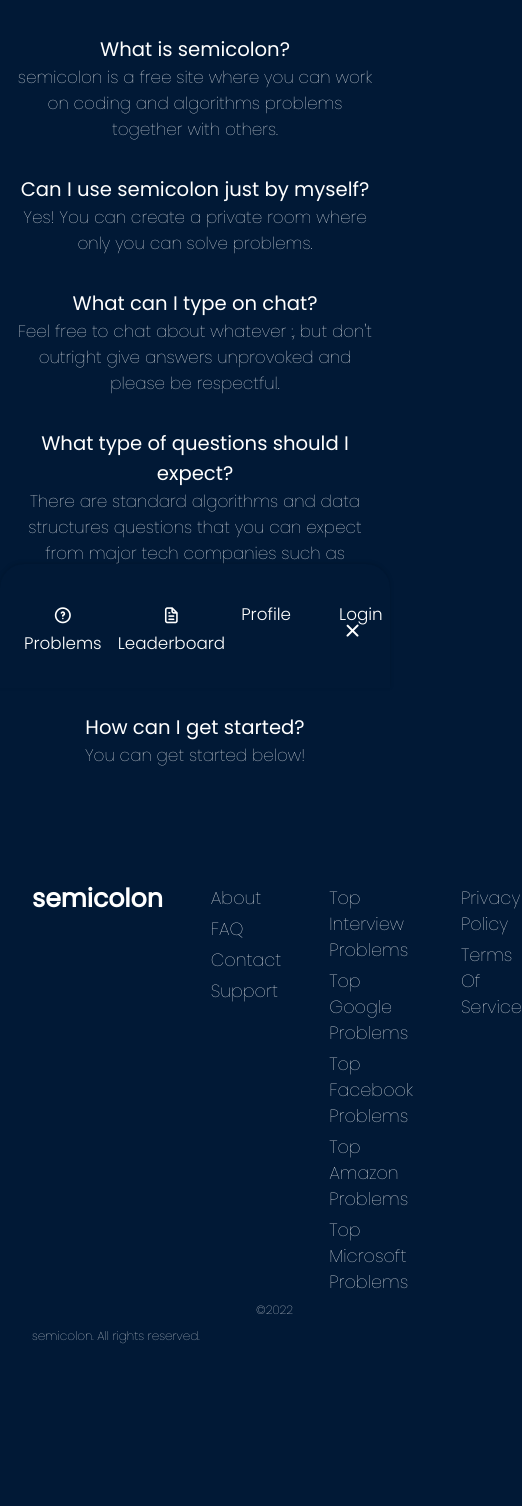
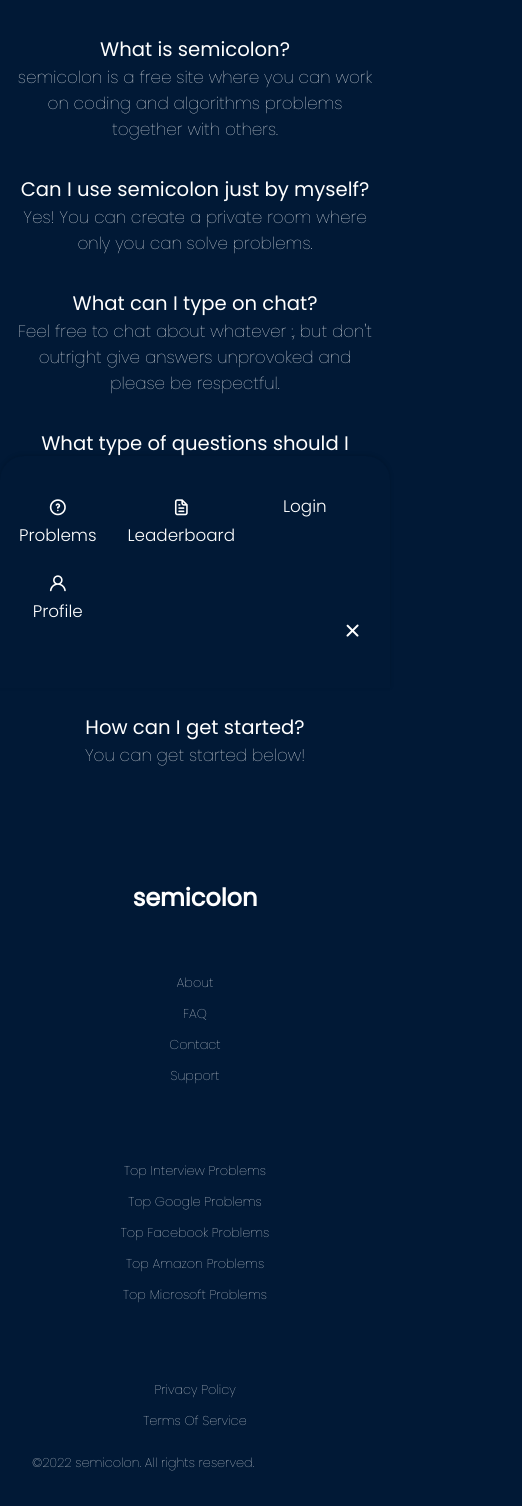
Before and after one commit to Danish1004/online-judge-frontend, a React (Create React App) app: page /home in a window 390 px wide. Shown: the part 1000-2506 px from the top of the page, 522 px wide, since content can reach past the window. Before the commit the page ends 2379 px from the top, so only its background shows below. Built offline with nearby package versions, Linux system fonts and the light colour scheme.

Commit message:
Header, Editor, Leaderboard done responsive

```diff
--- a/src/components/footer/Footer.css
+++ b/src/components/footer/Footer.css
@@ -30,3 +30,38 @@ a {
 li {
   margin-top: 5px;
 }
+
+@media screen and (max-width: 768px) {
+  .footer_container {
+    flex-direction: column;
+    align-items: center;
+  }
+
+  .footer_list {
+    margin-bottom: 2rem;
+    text-align: center;
+  }
+
+  .footer_copy {
+    margin-left: 0;
+    text-align: center;
+  }
+}
+
+@media screen and (max-width: 480px) {
+  .footer_title {
+    font-size: 1.5rem;
+  }
+
+  .footer_list {
+    margin-bottom: 1rem;
+  }
+
+  a {
+    font-size: 0.8rem;
+  }
+
+  .footer_copy {
+    font-size: 0.8rem;
+  }
+}
--- a/src/components/header/Header.css
+++ b/src/components/header/Header.css
@@ -119,8 +119,20 @@
     margin-left: auto;
   }
 }
+@media screen and (max-width: 510px) {
+  .nav_menu {
+    padding: 2rem 0.25rem 4rem;
+  }
+  .nav_list {
+    column-gap: 1rem;
+    grid-template-columns: repeat(2, 1fr);
+  }
+  .nav_username {
+    margin-top: 0.5rem;
+  }
+}
 
-@media screen and(max-width:350px) {
+@media screen and (max-width: 350px) {
   .nav_menu {
     padding: 2rem 0.25rem 4rem;
   }
--- a/src/components/header/Header.jsx
+++ b/src/components/header/Header.jsx
@@ -61,7 +61,7 @@ const Header = () => {
 
             <li className="nav_item">
               <Link to="/profile" className="nav_link">
-                Profile
+                <i className="uil uil-user nav_icon"></i> Profile
               </Link>
             </li>
           </ul>
--- a/src/pages/editor/Editor.css
+++ b/src/pages/editor/Editor.css
@@ -153,3 +153,29 @@
 .depth {
   opacity: 0.5;
 }
+.desktop-view-only {
+  display: none; /* hide by default */
+}
+
+@media screen and (max-width: 1260px), (max-width: 768px) {
+  /* show the element when the screen size is smaller than 1132px or 768px */
+  .desktop-view-only {
+    display: block;
+    height: 100vh;
+    margin: 5rem;
+    text-align: center;
+    padding: 5rem;
+  }
+  .main-content {
+    display: none;
+  }
+  .window-main {
+    display: none;
+  }
+}
+
+@media screen and (max-width: 389px) {
+  .desktop-view-only {
+    padding: 0;
+  }
+}
--- a/src/pages/editor/Editor.jsx
+++ b/src/pages/editor/Editor.jsx
@@ -152,6 +152,9 @@ const Editor = () => {
       {!loading && (
         <div>
           <Header />
+          <div class="desktop-view-only">
+            This page can only be accessed in desktop view.
+          </div>
           <div className="main-content">
             <div className="first-row">
               <LangDrop onSelectChange={onSelectChange} />
--- a/src/pages/leaderboard/Leaderboard.css
+++ b/src/pages/leaderboard/Leaderboard.css
@@ -1,18 +1,21 @@
 .leaderboard-box {
   background-color: #f2f6ff;
   height: 100vh;
+  width: 100%;
   color: black;
   margin: 5rem 0 0 0;
   align-items: center;
 }
+
 .sub-heading-board {
   padding: 3rem 0 0 2rem;
 }
+
 .board-table {
   margin: auto;
   margin-top: 10rem;
   padding: 2rem 0.5rem 2rem 0.5rem;
-  min-width: 50rem;
+  min-width: 100%;
   border-collapse: collapse;
 }
 
@@ -23,6 +26,7 @@
   font-family: "lato", sans-serif;
   display: flex;
   flex-direction: column;
+  flex-wrap: wrap;
 }
 
 .responsive-table {
@@ -56,8 +60,8 @@
 
 .col {
   flex-basis: 25%;
-  text-align: center;
-  /* font-size: var(--h4-font-size); */
+  align-items: center;
+  justify-content: center;
 }
 
 .col-1 {
@@ -72,7 +76,7 @@
   flex-basis: 25%;
 }
 
-@media all and (max-width: 767px) {
+@media only and (max-width: 767px) {
   .table-header {
     display: none;
   }
@@ -85,13 +89,14 @@
     display: flex;
     flex-direction: column;
     padding: 10px 0;
-    text-align: left;
+    align-items: center;
+    justify-content: center;
   }
   .col:before {
     color: #6c7a89;
     padding-right: 10px;
     content: attr(data-label);
     flex-basis: 50%;
-    text-align: right;
+    text-align: left;
   }
 }
--- a/src/pages/leaderboard/Leaderboard.jsx
+++ b/src/pages/leaderboard/Leaderboard.jsx
@@ -38,7 +38,7 @@ function Leaderboard() {
   }, []);
 
   return (
-    <div>
+    <div className="resp-set">
       {loading && (
         <div className="loading-spinner">
           <BallTriangle
```
